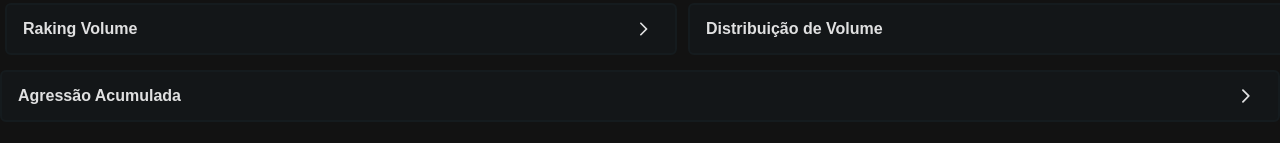
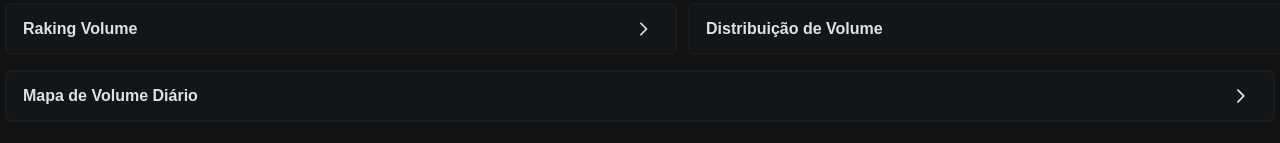
Before and after one commit to KarolinaFernandaPereira/Trabalho, a React (Create React App) app: page /home in a window 1280 px wide. Shown: the part 589-732 px from the top of the page. Built offline with nearby package versions, Linux system fonts and the light colour scheme; a web font is replaced by a local one.

Commit message:
Ajustes finais mapa volume diário

```diff
--- a/src/Pages/Home.js
+++ b/src/Pages/Home.js
@@ -153,13 +153,15 @@ function Home(){
 
             </div>
 
-            <div>
+            <div className='conjuntoHome3'>
+
+                <div>
                     {/* AGRESSÃO ACUMULADA */}
-                    <div className="containerProduto">
+                    <div className="containerHome">
                         <Accordion activeIndex={1} className="agrssaoAcumulado">
                             <AccordionTab header={
                                 <>
-                                    <span> Agressão Acumulada </span>
+                                    <span> Mapa de Volume Diário </span>
                                 </>
                             }>
 
@@ -171,6 +173,7 @@ function Home(){
                             </AccordionTab>
                         </Accordion>
                     </div>
+                </div>
             </div>
 
             {/* <div className='conjuntoHome3'>
--- a/src/componentes/resumo/charts/LinhaVolumeDiario.js
+++ b/src/componentes/resumo/charts/LinhaVolumeDiario.js
@@ -31,7 +31,7 @@ export const GraficoMapaLinhaVol = () => {
 
         },
         grid: {
-            left: '3%',
+            left: '15%',
             right: '4%',
             bottom: '25%',
             top: '8%'
```
